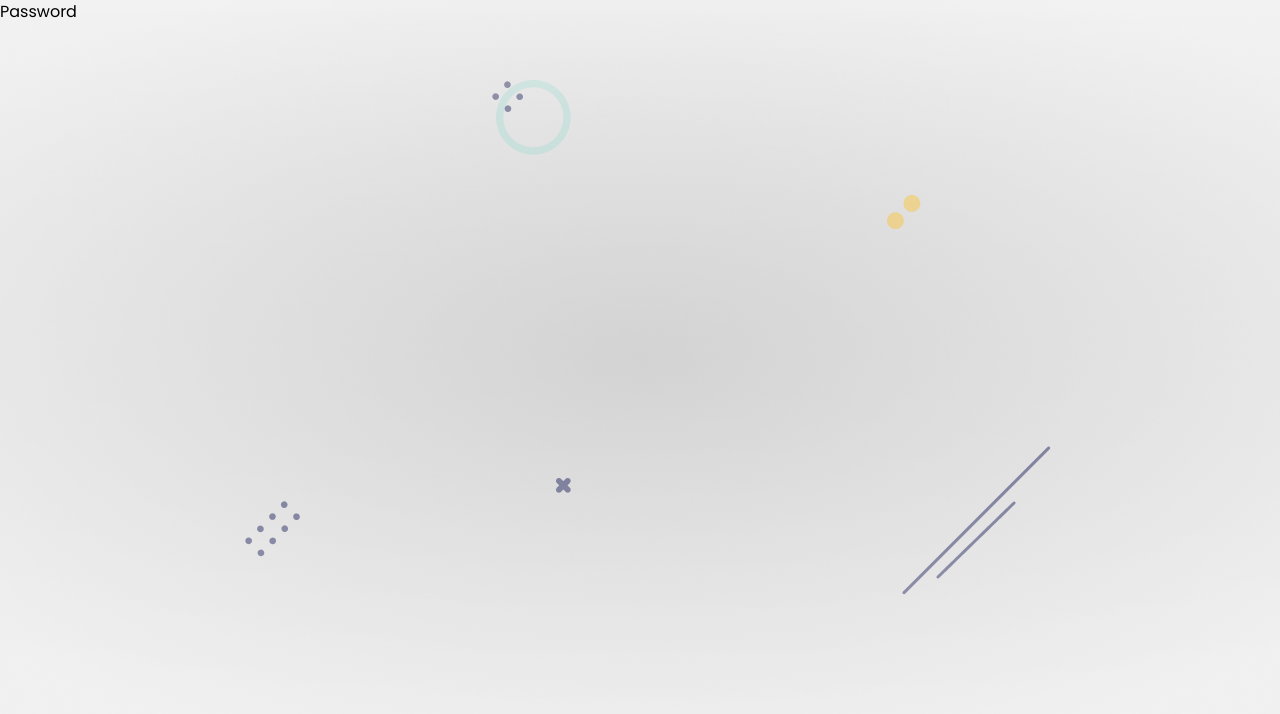
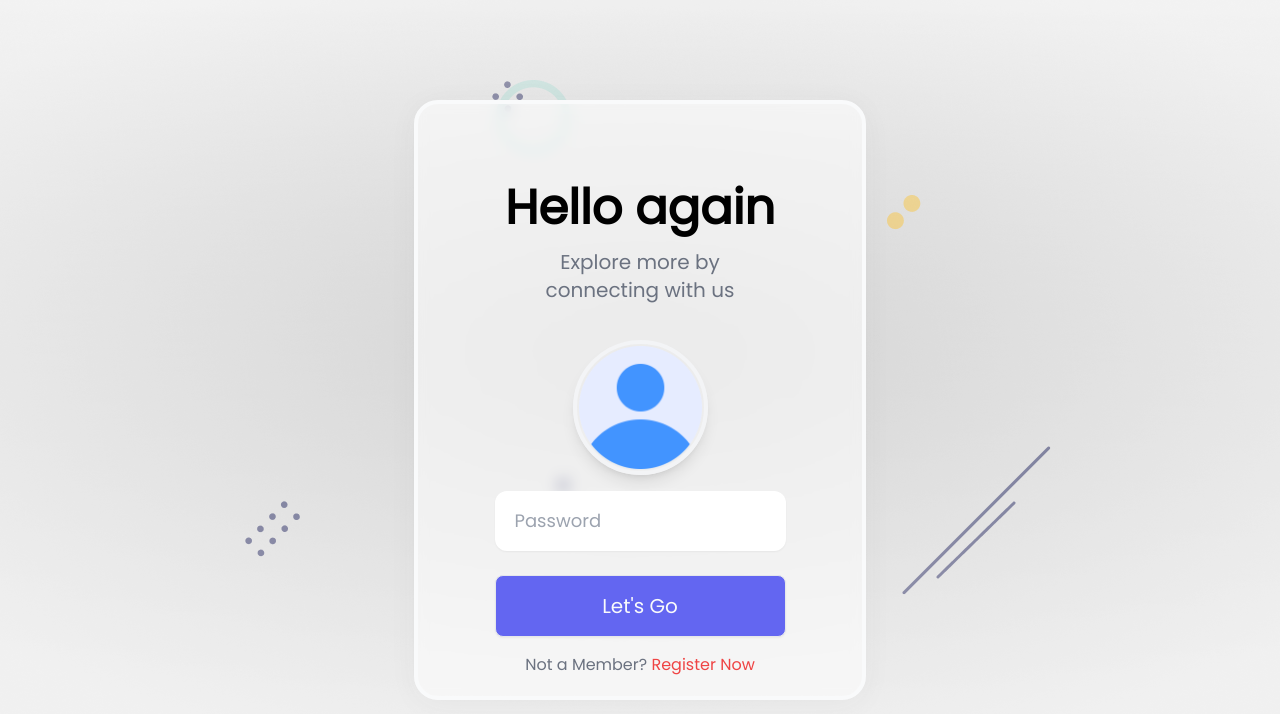
Before and after one commit to jamie-codez/mern_login, a React (Create React App) app in the folder client/: page /password in a window 1280 px wide. Shown: the top 714 px of the page. Built offline with nearby package versions, Linux system fonts and the light colour scheme.

Commit message:
password page

```diff
--- a/client/src/components/user/Password.js
+++ b/client/src/components/user/Password.js
@@ -1,8 +1,53 @@
 import React from "react";
+import {Link} from "react-router-dom";
+import avatar from "../../assets/profile.png";
+import styles from "../../styles/username.module.css";
+import {Toaster} from "react-hot-toast";
+import {useFormik} from "formik";
+import {passwordValidate, usernameValidate} from "../../helper/validate";
 
-const Password = ()=>{
-    return(
-        <div>Password</div>
+const Password = () => {
+
+    const formik = useFormik({
+        initialValues: {
+            password: ""
+        },
+        validate: passwordValidate,
+        validateOnBlur: false,
+        validateOnChange: false,
+        onSubmit: async values => {
+            console.log(values);
+        }
+    });
+
+    return (
+        <div className={"container mx-auto"}>
+            <Toaster position={"top-center"} reverseOrder={false}></Toaster>
+            <div className={"flex justify-center items-center h-screen"}>
+                <div className={styles.glass}>
+                    <div className={"title flex flex-col items-center"}>
+                        <h4 className={"text-5xl font-bold"}>Hello again</h4>
+                        <span className={"py-4 text-xl w-2/3 text-center text-gray-500"}>
+                            Explore more by connecting with us
+                        </span>
+                    </div>
+                    <form className={"py-1"} onSubmit={formik.handleSubmit}>
+                        <div className={"profile flex justify-center py-4"}>
+                            <img src={avatar} className={styles.profile_img} alt={"avatar"}/>
+                        </div>
+                        <div className={"text_box flex flex-col items-center gap-6"}>
+                            <input {...formik.getFieldProps('password')} type={"password"} className={styles.text_box}
+                                   placeholder={"Password"}/>
+                            <button type={"submit"} className={`${styles.btn} bg-indigo-500`}>Let's Go</button>
+                        </div>
+                        <div className={"text-center py-4"}>
+                            <span className={"text-gray-500"}>Not a Member? <Link className={"text-red-500"}
+                                                                                  to={"/register"}>Register Now</Link> </span>
+                        </div>
+                    </form>
+                </div>
+            </div>
+        </div>
     );
 }
 
--- a/client/src/components/user/Username.js
+++ b/client/src/components/user/Username.js
@@ -4,6 +4,7 @@
 import styles from "../../styles/username.module.css";
 import {Toaster} from "react-hot-toast";
 import {useFormik} from "formik";
+import {usernameValidate} from "../../helper/validate";
 
 const Username = () => {
 
@@ -11,6 +12,7 @@
         initialValues: {
             username: ""
         },
+        validate: usernameValidate,
         validateOnBlur: false,
         validateOnChange: false,
         onSubmit: async values => {
@@ -20,6 +22,7 @@
 
     return (
         <div className={"container mx-auto"}>
+            <Toaster position={"top-center"} reverseOrder={false}></Toaster>
             <div className={"flex justify-center items-center h-screen"}>
                 <div className={styles.glass}>
                     <div className={"title flex flex-col items-center"}>
@@ -33,7 +36,7 @@
                             <img src={avatar} className={styles.profile_img} alt={"avatar"}/>
                         </div>
                         <div className={"text_box flex flex-col items-center gap-6"}>
-                            <input type={"text"} className={styles.text_box} placeholder={"Username"}/>
+                            <input {...formik.getFieldProps('username')} type={"text"} className={styles.text_box} placeholder={"Username"}/>
                             <button type={"submit"} className={`${styles.btn} bg-indigo-500`}>Let's Go</button>
                         </div>
                         <div className={"text-center py-4"}>
--- a/client/src/helper/validate.js
+++ b/client/src/helper/validate.js
@@ -0,0 +1,46 @@
+import toast from "react-hot-toast";
+
+/**
+ * Validate login username
+ */
+export async function usernameValidate(values) {
+    return usernameVerify({}, values);
+}
+
+/**
+ * Validate login password
+ */
+
+export async function passwordValidate(values) {
+    return passwordVerify({}, values);
+}
+
+
+/**
+ * Validate Password
+ */
+function passwordVerify(error = {}, values) {
+    const specialChars = /[`!@#$%^&*()_+\-=\[\]{};':"\\|,.<>\/?~]/;
+    if (!values.password) {
+        error.password = toast.error("Password is required...!!");
+    } else if (values.password.includes(" ")) {
+        error.password = toast.error("Invalid password");
+    } else if (values.password.length < 8) {
+        error.password = toast.error("Password is too short,try 8 characters")
+    } else if (!specialChars.test(values.password)) {
+        error.password = toast.error("Password must contain special characters")
+    }
+    return error;
+}
+
+/**
+ * Validate Username
+ */
+function usernameVerify(error = {}, values) {
+    if (!values.username) {
+        error.username = toast.error("Username is required");
+    } else if (values.username.includes(" ")) {
+        error.username = toast.error("Invalid username");
+    }
+    return error;
+}
```
